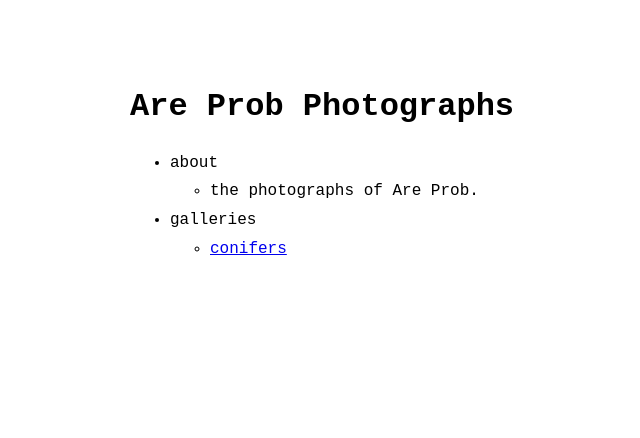
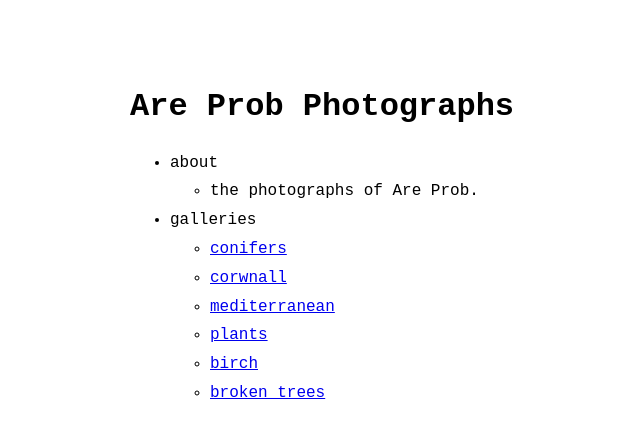
Before and after one commit to lucabutikofer/Photography, a Jekyll site: the page built from index.md, in a window 1280 px wide. Shown: the top 438 px of the page, without its empty margins (190-830 px from the left). Built offline with Jekyll 4.4.1, drawn with Linux system fonts in a browser that asks for light colours.

Commit message:
Update menu.yml

```diff
--- a/_data/menu.yml
+++ b/_data/menu.yml
@@ -10,5 +10,16 @@ entries:
     entries:
       - title: conifers
         url: conifers
+      - title: corwnall
+        url: cornwall
+      - title: mediterranean
+        url: mediterranean
+      - title: plants
+        url: plants
+      - title: birch
+        url: birch
+      - title: broken trees
+        url: broken trees
+
 
 #  - title: "Site styled by <a href='https://riggraz.dev'>riggraz.dev</a>"
```
